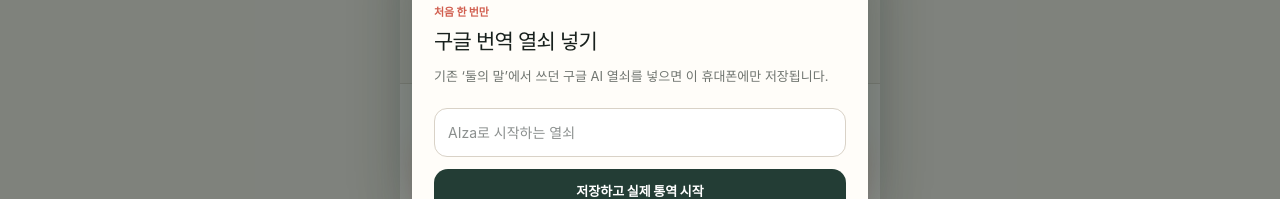
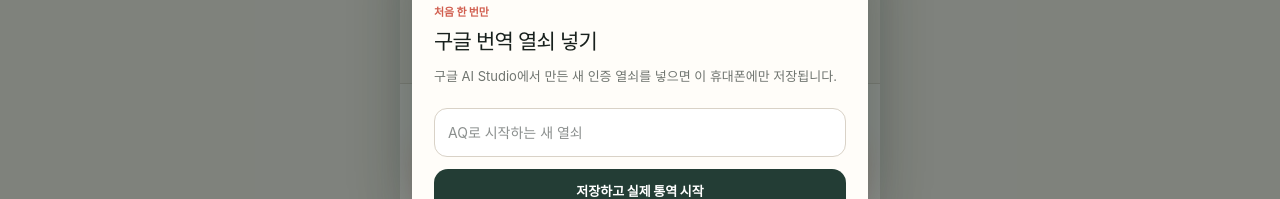
Before and after one commit to andy555-cmyk/duri-couple, a Next.js app: page / in a window 1280 px wide. Both pictures are taken after a click on the button "설정". Shown: the part 552-751 px from the top of the page. Built offline with nearby package versions, Linux system fonts and the light colour scheme.

Commit message:
Support new Gemini authorization keys

```diff
--- a/app/page.tsx
+++ b/app/page.tsx
@@ -36,7 +36,7 @@
   },[]);
 
   async function findModel(apiKey:string){
-    const response=await fetch(`https://generativelanguage.googleapis.com/v1beta/models?key=${encodeURIComponent(apiKey)}&pageSize=100`);
+    const response=await fetch('https://generativelanguage.googleapis.com/v1beta/models?pageSize=100',{headers:{'x-goog-api-key':apiKey}});
     if(!response.ok) throw new Error('번역 열쇠를 확인해 주세요.');
     const data=await response.json();
     const models:string[]=(data.models||[]).filter((item:{supportedGenerationMethods?:string[];name:string})=>item.supportedGenerationMethods?.includes('generateContent')&&/flash/.test(item.name)).map((item:{name:string})=>item.name.replace('models/',''));
@@ -49,7 +49,7 @@
     if(!key){setPanel('settings');throw new Error('먼저 번역 열쇠를 넣어 주세요.');}
     const model=await findModel(key);
     const prompt=`당신은 한국인과 일본인 연인을 돕는 통역가이자 언어 선생님이다. 첨부 음성을 정확히 받아쓴다. 입력 언어: ${sourceLanguage}. 번역 언어: ${targetLanguage}. 말투: ${tone}. 직역하지 말고 해당 나라 연인이 실제로 쓰는 자연스러운 정서로 번역한다. 원문과 번역문 모두 상대방이 읽을 수 있는 발음을 붙인다. 한국어 발음은 일본어 가타카나로, 일본어 발음은 한글로 쓴다. 더 자연스러운 추천 표현과 짧은 이유도 만든다. 다음 JSON 키만 반환: source, sourcePronunciation, translation, translationPronunciation, suggestion, suggestionPronunciation, suggestionMeaning, note`;
-    const response=await fetch(`https://generativelanguage.googleapis.com/v1beta/models/${model}:generateContent?key=${encodeURIComponent(key)}`,{method:'POST',headers:{'content-type':'application/json'},body:JSON.stringify({contents:[{parts:[{text:prompt},{inlineData:{mimeType,data:audio}}]}],generationConfig:{responseMimeType:'application/json',temperature:.35}})});
+    const response=await fetch(`https://generativelanguage.googleapis.com/v1beta/models/${model}:generateContent`,{method:'POST',headers:{'content-type':'application/json','x-goog-api-key':key},body:JSON.stringify({contents:[{parts:[{text:prompt},{inlineData:{mimeType,data:audio}}]}],generationConfig:{responseMimeType:'application/json',temperature:.35}})});
     if(!response.ok) throw new Error(response.status===429?'잠시 사용량이 몰렸습니다. 조금 뒤 다시 눌러 주세요.':'번역에 실패했습니다. 설정의 열쇠를 확인해 주세요.');
     const data=await response.json(); const raw=data.candidates?.[0]?.content?.parts?.[0]?.text;
     if(!raw) throw new Error('번역 결과를 받지 못했습니다.');
@@ -86,7 +86,7 @@
     </section>
     <section className="composer"><div className="mode-row"><button className="language" onClick={()=>setDirection(direction==='ko-ja'?'ja-ko':'ko-ja')}>{sourceLanguage} <span>⇄</span> {targetLanguage}</button><button className="tone" onClick={()=>setTone(tones[(tones.indexOf(tone)+1)%tones.length])}>{tone}⌄</button></div><button className={`mic ${listening?'active':''}`} onClick={toggleRecording} disabled={working}><span className="mic-icon">●</span><b>{working?'자연스럽게 옮기는 중…':listening?'말이 끝나면 다시 누르기':'눌러서 말하기'}</b><small>{listening?'지금 말하고, 끝나면 한 번 더 누르세요':`${sourceLanguage}로 편하게 말하세요`}</small></button><nav className="quick-actions"><button onClick={()=>setPanel('study')}><span>あ</span>오늘의 공부</button><button onClick={()=>setPanel('words')}><span>♡</span>우리 단어장</button><button onClick={()=>setPanel('memory')}><span>▣</span>추억 남기기</button></nav></section>
     {panel&&<div className="sheet-backdrop" onClick={()=>setPanel(null)}><section className="sheet" onClick={event=>event.stopPropagation()}><div className="sheet-handle"/><button className="sheet-close" onClick={()=>setPanel(null)}>닫기</button>
-      {panel==='settings'&&<><p className="sheet-kicker">처음 한 번만</p><h2>구글 번역 열쇠 넣기</h2><p className="sheet-meaning">기존 ‘둘의 말’에서 쓰던 구글 AI 열쇠를 넣으면 이 휴대폰에만 저장됩니다.</p><input className="key-input" type="password" value={draftKey} onChange={event=>setDraftKey(event.target.value)} placeholder="AIza로 시작하는 열쇠"/><button className="sheet-main" onClick={saveKey}>저장하고 실제 통역 시작</button></>}
+      {panel==='settings'&&<><p className="sheet-kicker">처음 한 번만</p><h2>구글 번역 열쇠 넣기</h2><p className="sheet-meaning">구글 AI Studio에서 만든 새 인증 열쇠를 넣으면 이 휴대폰에만 저장됩니다.</p><input className="key-input" type="password" value={draftKey} onChange={event=>setDraftKey(event.target.value)} placeholder="AQ로 시작하는 새 열쇠"/><button className="sheet-main" onClick={saveKey}>저장하고 실제 통역 시작</button></>}
       {panel==='study'&&<><p className="sheet-kicker">오늘의 한 문장</p><h2>{result.suggestion}</h2><p className="sheet-reading">{result.suggestionPronunciation}</p><p className="sheet-meaning">{result.suggestionMeaning}</p><button className="sheet-main" onClick={()=>speak(result.suggestion,direction==='ko-ja'?'ja-JP':'ko-KR')}>천천히 들어보기</button></>}
       {panel==='words'&&<><p className="sheet-kicker">우리만 아는 말</p><h2>둘만의 단어장</h2><ul className="word-list"><li><b>시오리</b><span>しおり · 사람 이름</span></li><li><b>우리 라멘집</b><span>いつものラーメン屋 · 늘 가는 곳</span></li></ul><button className="sheet-main">새 단어 넣기</button></>}
       {panel==='memory'&&<><p className="sheet-kicker">오늘의 대화</p><h2>오늘 말을 추억으로</h2><p className="memory-copy">“{result.source}”<br/>마지막 대화는 이 휴대폰에 자동으로 남아 있습니다.</p><button className="sheet-main" onClick={()=>setPanel(null)}>확인</button></>}
```
